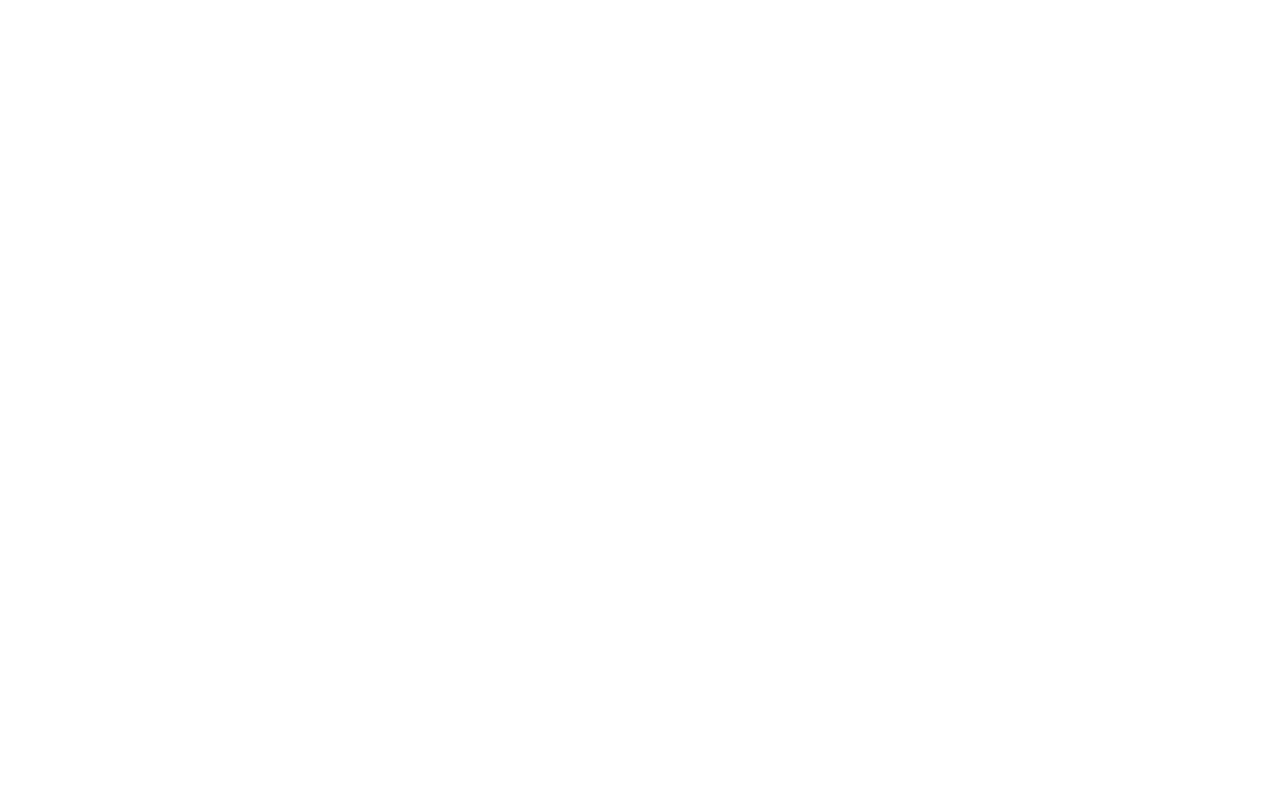
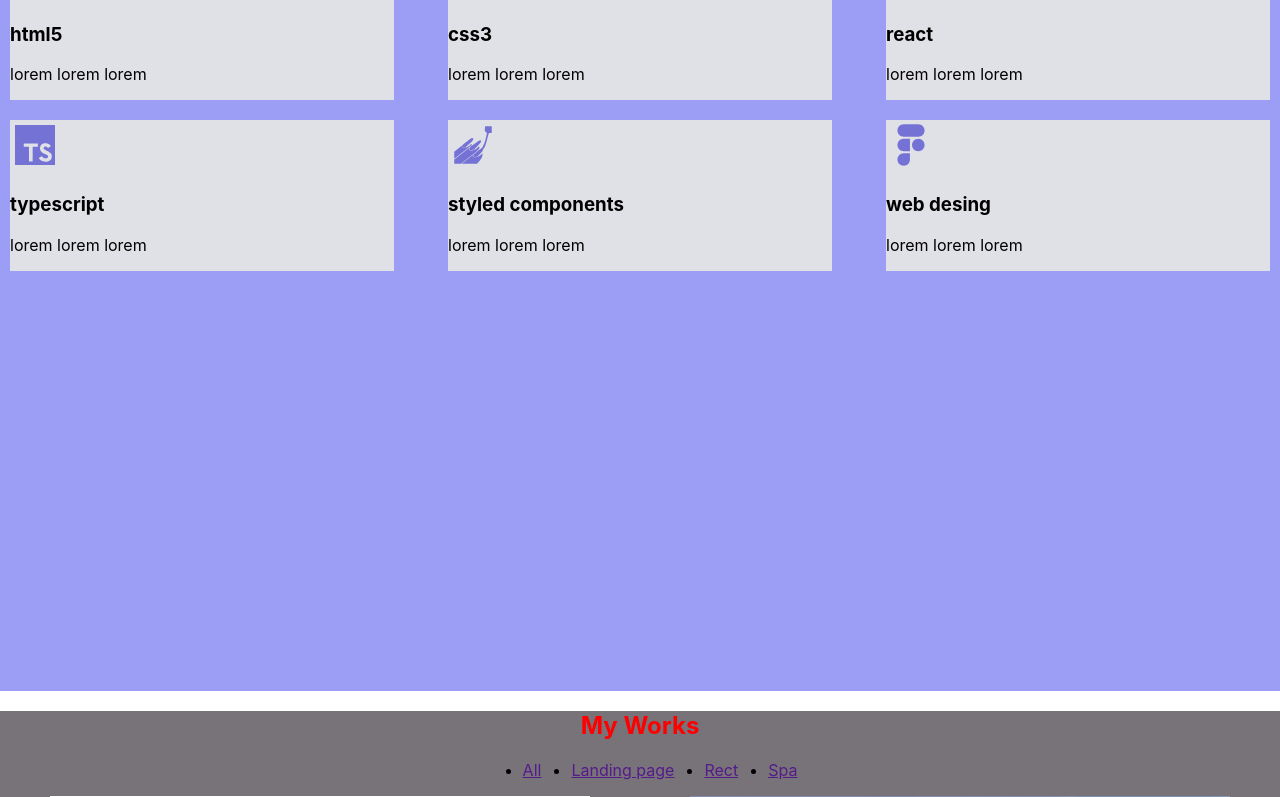
Before and after one commit to XAlexandrX/Portfolio, a React app: page / in a window 1280 px wide. Shown: the part 983-1780 px from the top of the page. Before the commit the page ends 854 px from the top, so only its background shows below. Built offline with nearby package versions, Linux system fonts and the light colour scheme.

Commit message:
modified files

```diff
--- a/src/App.tsx
+++ b/src/App.tsx
@@ -2,6 +2,8 @@
 import styled from 'styled-components';
 import { Header } from './layout/header/Header';
 import { Main } from './layout/section/main/main';
+import { Skills } from './layout/section/skills/Skills';
+import { Works } from './layout/section/works/Works';
 
 
 function App() {
@@ -9,6 +11,9 @@
         <div className="App">
             <Header/>
             <Main/>
+            <Skills/>
+            <Works/>
+
         </div>
     );
 }
--- a/src/components/SectionTitle.tsx
+++ b/src/components/SectionTitle.tsx
@@ -0,0 +1,7 @@
+import styled from "styled-components";
+
+
+export const SectionTitle = styled.h2`
+    color: red;
+    text-align: center;
+`
--- a/src/components/menu/Menu.tsx
+++ b/src/components/menu/Menu.tsx
@@ -1,15 +1,17 @@
 import React from 'react';
 import styled from 'styled-components';
 
-export const Menu = () => {
+
+
+
+export const Menu = (props: {menuItems: Array<string> }) => {
     return (
         <StyledMenu>
         <ul>
-            <li><a href="">Home</a></li>
-            <li><a href="">Skills</a></li>
-            <li><a href="">Works</a></li>
-            <li><a href="">Testimony</a></li>
-            <li><a href="">Contact</a></li>
+
+            {props.menuItems.map((item :string , index :number)=>{
+                return <li key={index}><a href="">{item}</a></li>
+            })}
 
         </ul>
     </StyledMenu>
@@ -20,6 +22,7 @@
     ul {
         display: flex;
         gap: 30px;
+        justify-content: center;
     }
 
 `
--- a/src/layout/header/Header.tsx
+++ b/src/layout/header/Header.tsx
@@ -3,14 +3,14 @@
 import { Logo } from '../../components/logo/logo';
 import { Menu } from '../../components/menu/Menu';
 
+const items =["Home", "Skills", "Works", "Testimony", "Contact" ]
+
 export const Header = () => {
     return (
             <StyledHeader>
                 <Logo/>
-                <Menu/>
-
-
-            </StyledHeader>
+                <Menu menuItems={items}/>
+                </StyledHeader>
 
 
     );
--- a/src/layout/section/skills/skill/Skill.tsx
+++ b/src/layout/section/skills/skill/Skill.tsx
@@ -19,7 +19,7 @@
 }
 
 const StyledSkill = styled.div`
-    width: 33%;
+    width: 30%;
     background-color: #e0e0e7;
     margin: 10px;
 `
--- a/src/layout/section/skills/skills.tsx
+++ b/src/layout/section/skills/skills.tsx
@@ -0,0 +1,32 @@
+import styled from "styled-components"
+import { FlexWrapper } from "../../../components/FlexWrapper"
+import { Icon } from "../../../components/icon/Icon"
+import { SectionTitle } from "../../../components/SectionTitle"
+import { Skill } from "./skill/Skill"
+
+export const Skills = () => {
+    return (
+        <StyledSkills>
+            <SectionTitle>My Skills</SectionTitle>
+            <FlexWrapper wrap={"wrap"} justify={"space-between"}>
+                <Skill iconId={"code"}
+                    title={"html5"} description={"lorem  lorem lorem"}/>
+                <Skill iconId={"css"}
+                    title={"css3"} description={"lorem lorem lorem"}/>
+                <Skill iconId={"react"}
+                    title={"react"} description={"lorem lorem lorem"}/>
+                <Skill iconId={"typeScript"}
+                    title={"typescript"} description={"lorem  lorem lorem"}/>
+                <Skill iconId={"styledComponents"}
+                    title={"styled components"} description={"lorem lorem lorem"}/>
+                <Skill iconId={"figma"}
+                    title={"web desing"} description={"lorem lorem lorem"}/>
+            </FlexWrapper>
+        </StyledSkills>
+    );
+};
+
+const StyledSkills = styled.section`
+    background-color: #9c9df5;
+    min-height: 100vh;
+`
```
